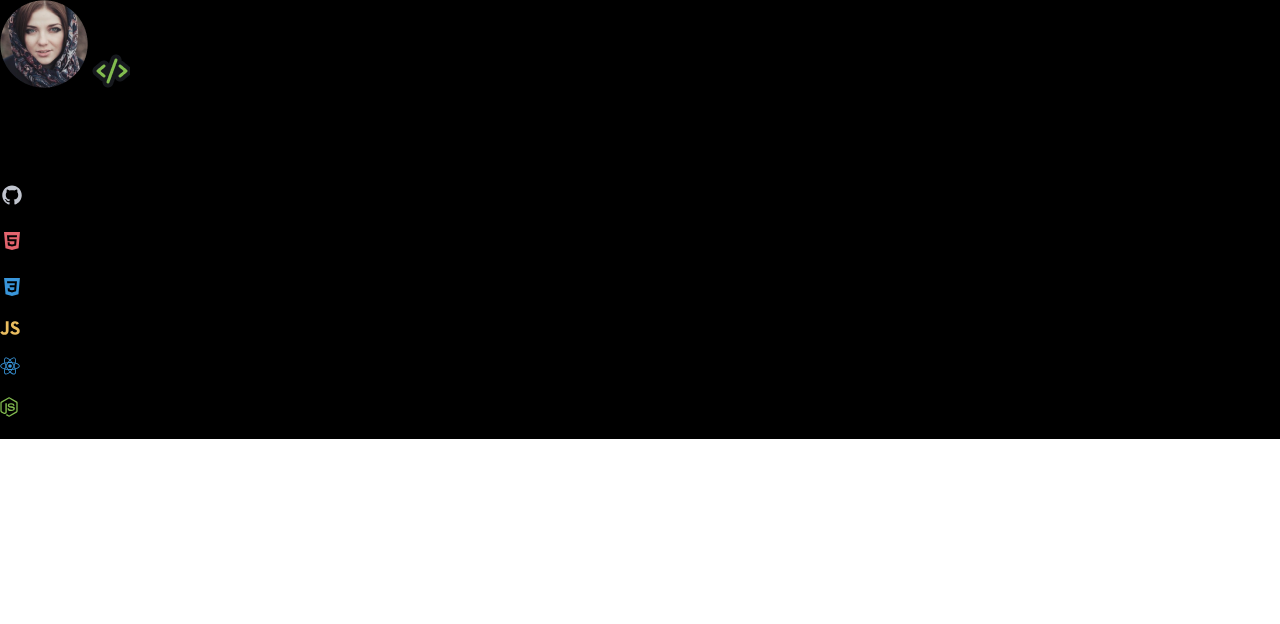
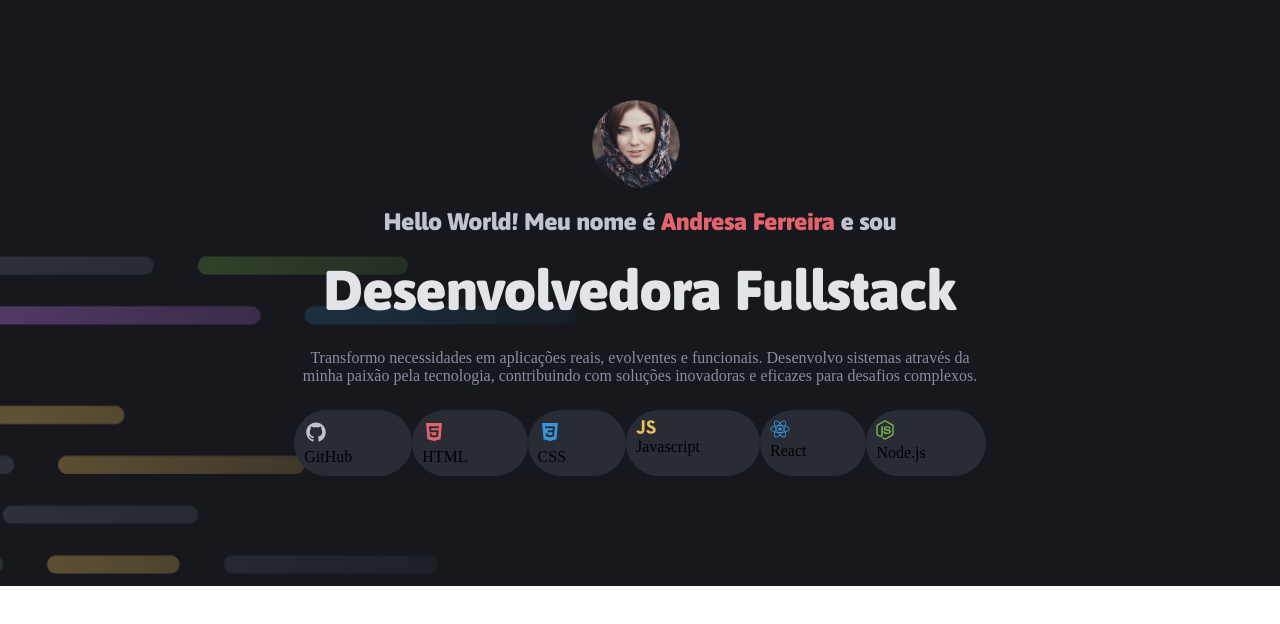
Before and after one commit to andressafeerreira/PortfolioDev, a plain HTML site: page index.html in a window 1280 px wide. Drawn offline with Linux system fonts and the light colour scheme.

Commit message:
iniciando header

```diff
--- a/global.css
+++ b/global.css
@@ -5,20 +5,32 @@
 }
 
 :root {
-  main-color-red: #E3646E;
-  main-color-purple: #BB72E9;
-  main-color-blue: #3996DB;
-  main-color-green: #82BC4F;
-  main-color-yellow: #EABD5F;
+  --main-color-red: #E3646E;
+  --main-color-purple: #BB72E9;
+  --main-color-blue: #3996DB;
+  --main-color-green: #82BC4F;
+  --main-color-yellow: #EABD5F;
 
-  base-color-gray100: #0D0E11;
-  base-color-gray200: #16181D;
-  base-color-gray300: #292C34;
-  base-color-gray400: #878EA1;
-  base-color-gray500: #C0C4CE;
-  base-color-gray600: #E2E4E9;
+  --base-color-gray100: #0D0E11;
+  --base-color-gray200: #16181D;
+  --base-color-gray300: #292C34;
+  --base-color-gray400: #878EA1;
+  --base-color-gray500: #C0C4CE;
+  --base-color-gray600: #E2E4E9;
+
+    --font-asap: "Asap", sans-serif;
+    --title-lg: 900 56px/120% var(--font-asap);
+    --title-md: 900 24px/120% var(--font-asap);
+    --title-sm: 900 16px/1120% var(--font-asap);
+
+    --font-inconsolata: "Inconsolata", monospace;
+    --text-md: 400 16px/140% var(--font-inconsolata);
+    --text-sm: 400 14px/140% var(--font-inconsolata);
+
+    --font-maven: "Maven Pro", sans-serif;
+    --text-md-maven: 400 16px/140% var(--font-maven);
+    --text-sm-maven: 400 14px/140% var(--font-maven);
+
+
+
 }
-
-.color {
-  background-color: #000000;
-}
--- a/header.css
+++ b/header.css
@@ -0,0 +1,56 @@
+.bottom {
+  background: url(./assets/Background_Intro.png);
+  padding: 100px ;
+}
+
+.picture {
+   display: flex;
+   justify-content: center;
+   gap: 8px;
+}
+
+.card {
+  display: block;
+  text-align: center;
+}
+
+.name {
+  color: var(--base-color-gray500);
+  font: var(--title-md);
+  padding: 20px 0px 10px 0px;
+}
+
+strong {
+  color: var(--main-color-red);
+  font: var(--title-md);
+}
+
+.titulo {
+  color: var(--base-color-gray600);
+  font: var(--title-lg);
+  padding: 10px;
+}
+
+.text {
+  color: var(--base-color-gray400);
+  //font: var(--title-sm);
+  padding: 15px;
+}
+
+.section {
+  display: flex;
+  padding: 40px;
+  justify-content: center;
+  padding: 10px 10px 10px 10px;
+
+}
+
+.logo {
+  background: var(--base-color-gray300);
+  padding: 10px 60px 10px 10px;
+  flex-direction: row;
+  gap: 20px;
+  border-radius: 999px;
+  justify-content: space-between;
+
+}
--- a/index.html
+++ b/index.html
@@ -1,44 +1,57 @@
 <!DOCTYPE html>
 <html lang="pt-br">
 <head>
+  <link rel="preconnect" href="https://fonts.googleapis.com">
+  <link rel="preconnect" href="https://fonts.gstatic.com" crossorigin>
+  <link rel="preconnect" href="https://fonts.googleapis.com">
+  <link rel="preconnect" href="https://fonts.gstatic.com" crossorigin>
+  <link rel="preconnect" href="https://fonts.googleapis.com">
+  <link rel="preconnect" href="https://fonts.gstatic.com" crossorigin>
   <meta charset="UTF-8">
   <meta name="viewport" content="width=device-width, initial-scale=1.0">
   <title>Portfolio Dev</title>
   <link rel="stylesheet" href="index.css">
+  <link href="https://fonts.googleapis.com/css2?family=Asap:ital,wght@0,100..900;1,100..900&display=swap" rel="stylesheet">
+  <link href="https://fonts.googleapis.com/css2?family=Inconsolata:wght@200..900&display=swap" rel="stylesheet">
+  <link href="https://fonts.googleapis.com/css2?family=Inconsolata&family=Maven+Pro:wght@400..900&display=swap" rel="stylesheet">
 </head>
 <body>
-  <header class="color">
+  <header class="bottom">
+    <figure class="picture">
+      <img src="./assets/Image (1).png" alt="">
+      <figcaption class="content">
+      <!-- <img src="./assets/Vector (2).png" alt=""> -->
+      </figcaption>
+    </figure>
     <div>
-      <img src="./assets/Image (1).png" alt="">
-      <img src="./assets/Vector (2).png" alt="">
+    <div class="card">
+      <p class="name">Hello World! Meu nome é <strong>Andresa Ferreira</strong> e sou</h2>
+      <h1 class="titulo">Desenvolvedora Fullstack</h1>
+      <p class="text">Transformo necessidades em aplicações reais, evolventes e funcionais. Desenvolvo sistemas através da <br>minha paixão pela tecnologia, contribuindo com soluções inovadoras e eficazes para desafios complexos.</p>
     </div>
     <div>
-      <p>Hello World! Meu nome é Andresa Ferreira e sou</h2>
-      <h1>Desenvolvedora Fullstack</h1>
-      <p>Transformo necessidades em aplicações reais, evolventes e funcionais. Desenvolvo sistemas através da minha paixão pela tecnologia, contribuindo com soluções inovadoras e eficazes para desafios complexos.</p>
-    </div>
-    <div>
-      <div>
+    <div class="section">
+      <div class="logo">
         <img src="./assets/GitHub.svg" alt="">
         <p>GitHub</p>
       </div>
-      <div>
+      <div class="logo">
         <img src="./assets/HTML.svg" alt="">
         <p>HTML</p>
       </div>
-      <div>
+      <div class="logo">
         <img src="./assets/CSS.svg" alt="">
         <p>CSS</p>
       </div>
-      <div>
+      <div class="logo">
         <img src="./assets/JS.svg" alt="">
         <p>Javascript</p>
       </div>
-      <div>
+      <div class="logo">
         <img src="./assets/React.svg" alt="">
         <p>React</p>
       </div>
-      <div>
+      <div class="logo">
         <img src="./assets/Node.svg" alt="">
         <p>Node.js</p>
       </div>
```
Also changed, not shown: assets/Background_Contacts.png (added), assets/Background_Intro.png (added), assets/Thumbnail_Project-01.png (added), assets/Thumbnail_Project-02.png (added), assets/Thumbnail_Project-03.png (added), assets/Thumbnail_Project-04.png (added), assets/Thumbnail_Project-05.png (added), assets/Thumbnail_Project-06.png (added).
